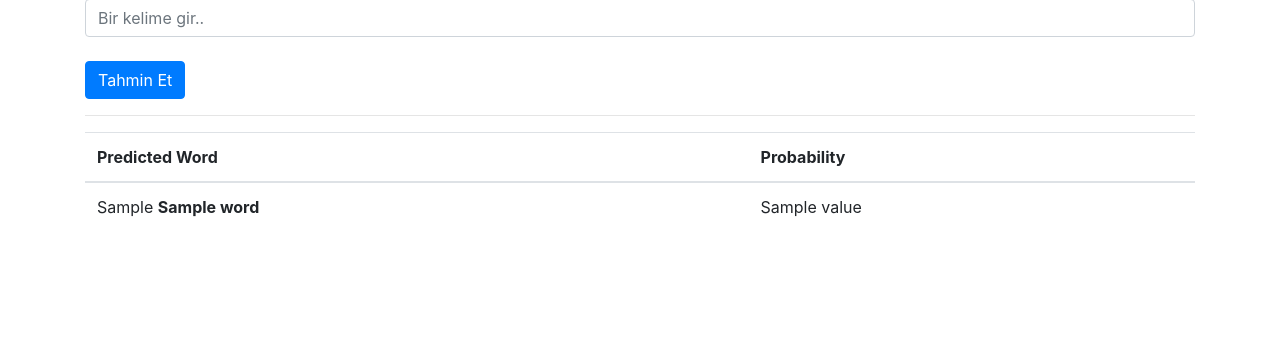
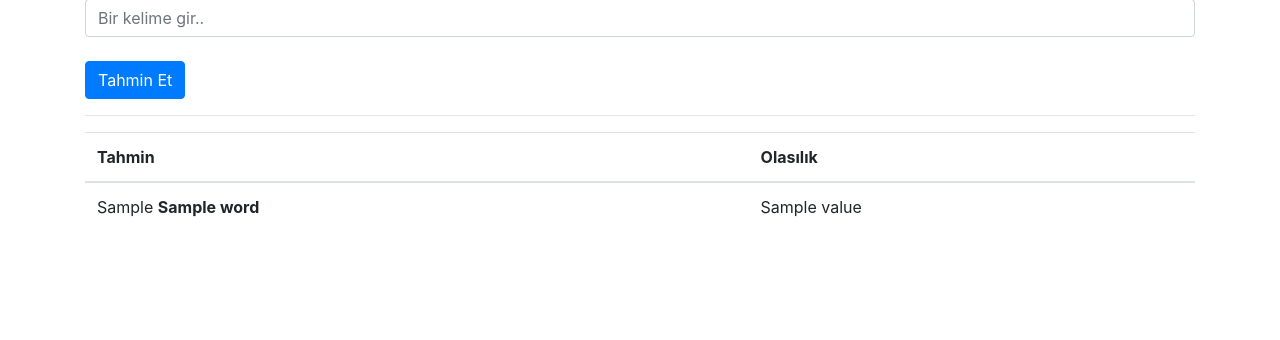
Before and after one commit to mdurmuss/word-predictor, a Flask app: template templates/index.html in a window 1280 px wide. Shown: the part 168-508 px from the top of the page. Run offline with Flask 2, Linux system fonts and the light colour scheme; the template is opened without the code that fills it: most values are stand-ins (such as "Sample title", 1, 10 or a date in 2020); some libraries are stand-ins or nearby versions.

Commit message:
made turkish

```diff
--- a/templates/index.html
+++ b/templates/index.html
@@ -40,8 +40,8 @@
             <table class="table">
               <thead>
                 <tr>
-                  <th scope="col">Predicted Word</th>
-                  <th scope="col">Probability</th>
+                  <th scope="col">Tahmin</th>
+                  <th scope="col">Olasılık</th>
                 </tr>
               </thead>
               <tbody>
```
